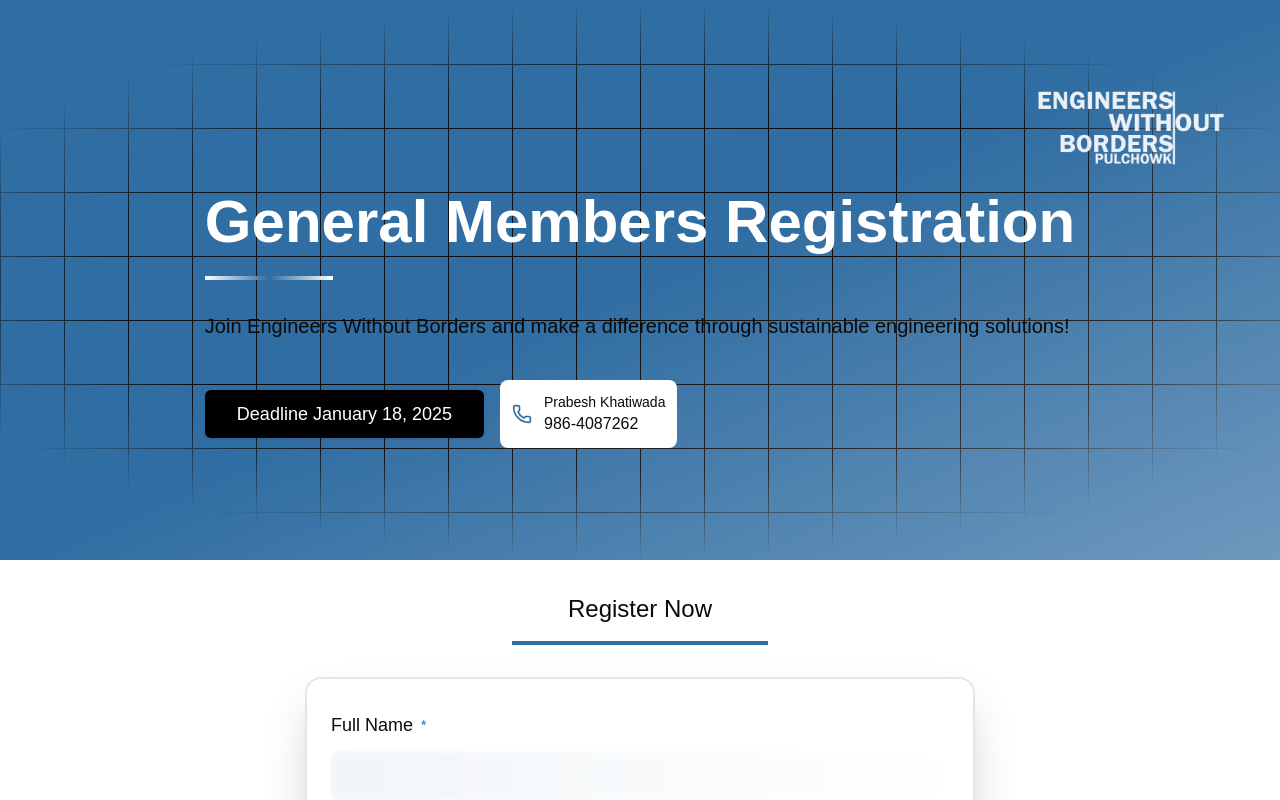
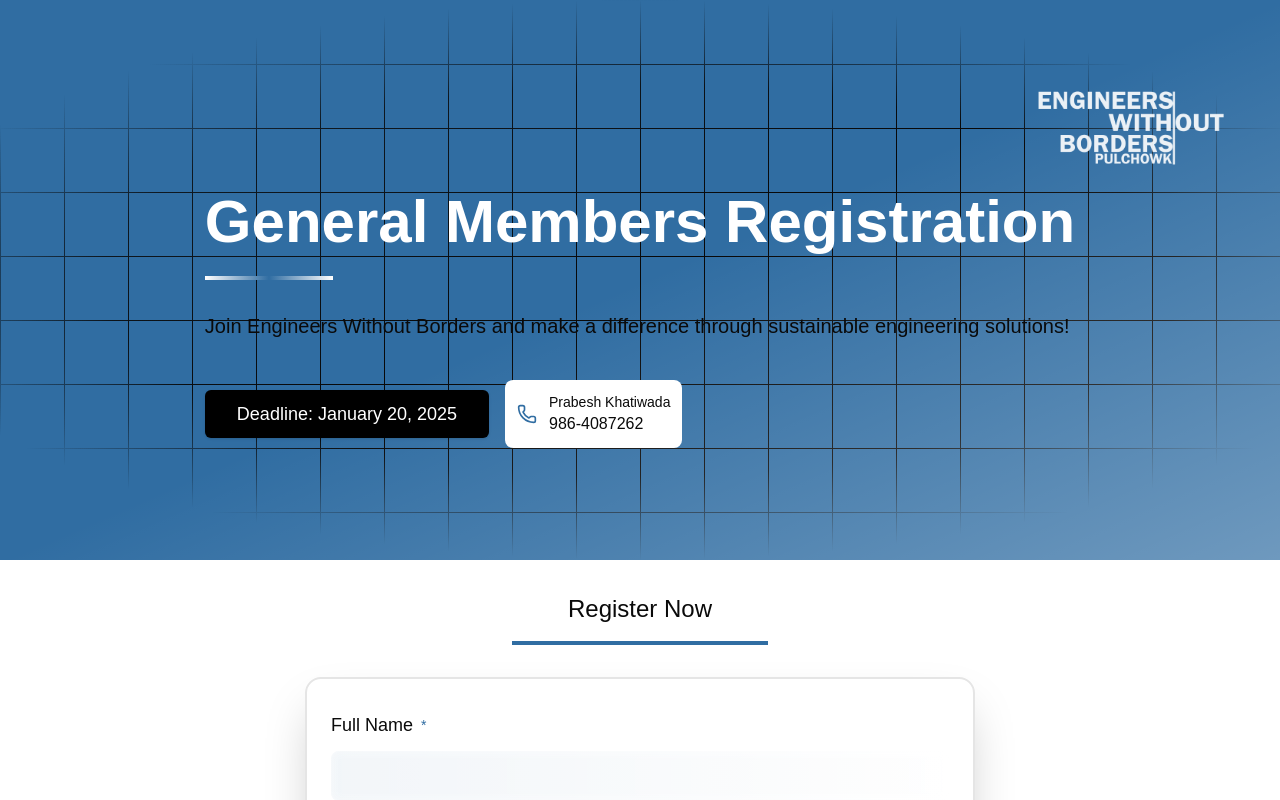
Before and after one commit to EWBPulchowk/Website, a Next.js app: page /form in a window 1280 px wide. Shown: the top 800 px of the page. Built offline with nearby package versions, Linux system fonts and the light colour scheme.

Commit message:
deadline extended

```diff
--- a/src/app/data/userRegistration.ts
+++ b/src/app/data/userRegistration.ts
@@ -6,7 +6,7 @@ export const eventConfig: EventRegistrationConfig = {
     "Join Engineers Without Borders and make a difference through sustainable engineering solutions!",
   description:
     "Be part of a global movement of engineers working to empower communities through sustainable projects. As a member of Engineers Without Borders, you'll have opportunities to participate in local and international projects, network with experienced professionals, and develop valuable skills while making a positive impact. Our members work on projects ranging from water systems and renewable energy to infrastructure development in communities worldwide.",
-  date: "Deadline January 18, 2025"
+  date: "Deadline: January 20, 2025"
 };
 // Base questions that apply to all registrations
 export const baseQuestions: FormQuestion[] = [
```
